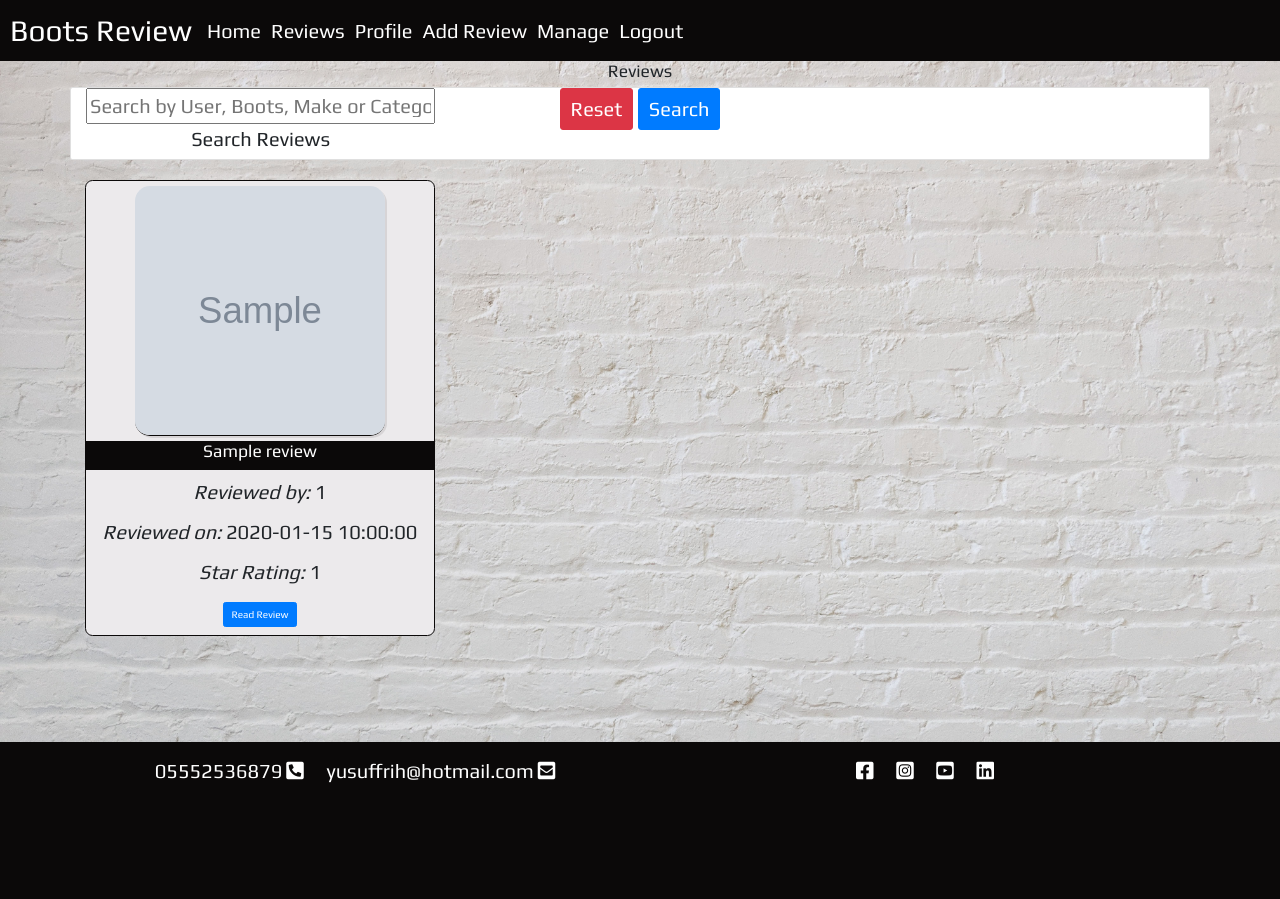
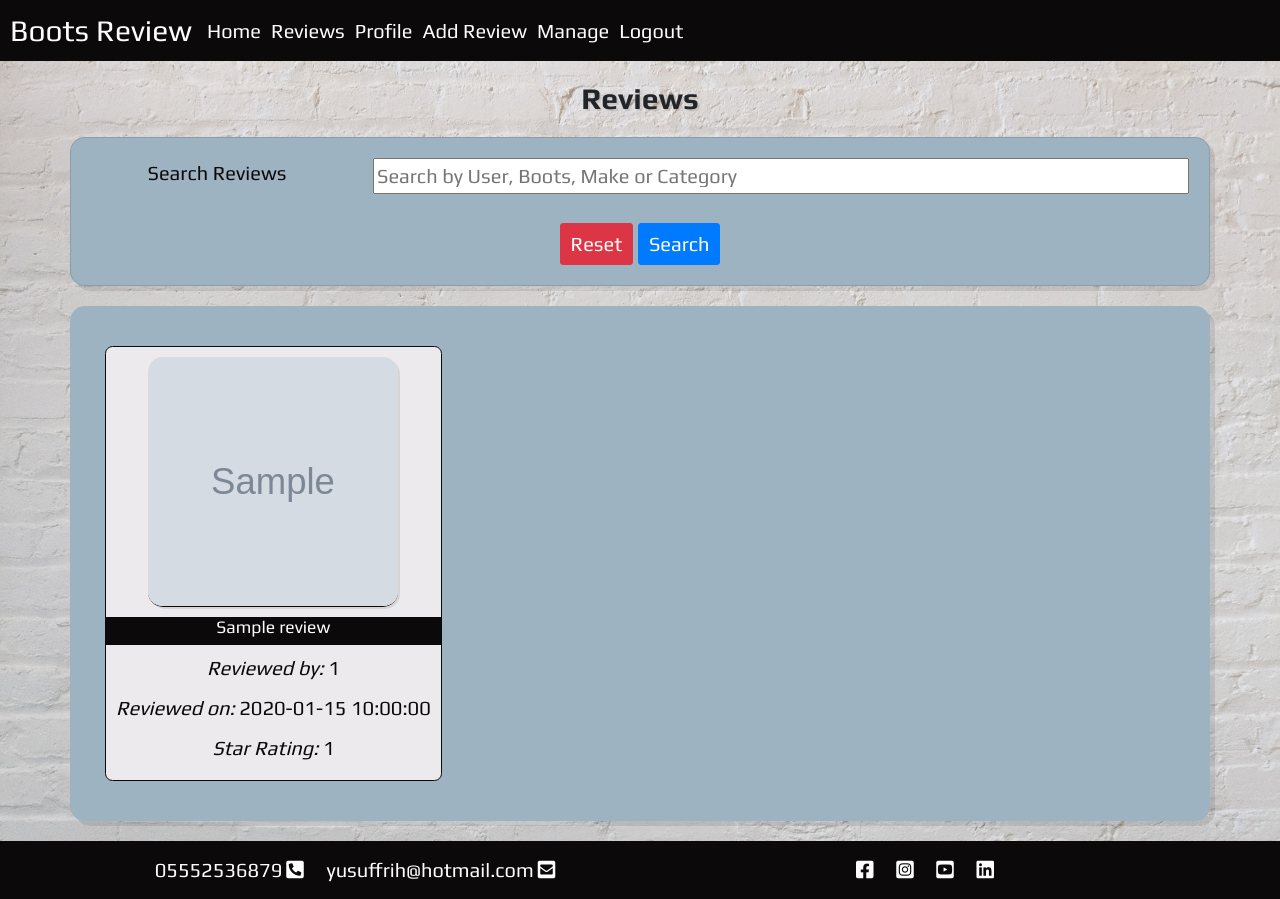
Before and after one commit to Yusuffrih/Boots-Review-MS3, a Flask app: page /search in a window 1280 px wide. Before the commit the page ends 783 px from the top, so only its background shows below. Run offline with Flask 2, Linux system fonts and the light colour scheme; the visitor is signed in with stand-in values (Sample User, id 1); grey boxes marked "Sample" are stand-in pictures; a database or web service that is not in the repository returns one stand-in record (values such as "Sample title"); some libraries are stand-ins or nearby versions.

Commit message:
WIP - Tydied up and styled reviews and section

```diff
--- a/templates/pages/reviews.html
+++ b/templates/pages/reviews.html
@@ -2,36 +2,40 @@
 {% block content%}
 {% include 'components/navigation/nav.html' %}
 {% include 'components/flash_messages/flash_messages.html' %}
-    <div class="container justify-content-center" id="review-container">
-        <h3>Reviews</h3>
-        <div class="row card">
-            <form action="{{ url_for('search') }}" method="POST" class="col-sm-12 col-md-8">
-                <div class="row justify-content-center">
-                    <div class="col-sm-12 col-md-8 col-lg-6">
-                        <input type="text" name="search" id="search" minlength="3" placeholder="Search by User, Boots, Make or Category" required>
+    <div class="container justify-content-center">
+        <h3 class="header">Reviews</h3>
+        <!-- Search -->
+        <form action="{{ url_for('search') }}" method="POST" class="row card section-container">
+            <div class="row">
+                <div class="col-3">
                     <label for="search">Search Reviews</label>
                 </div>
-                    <div class="col-sm-12 col-md-4 col-lg-6">
+                <div class="col-9 justify-content-start">
+                    <input type="text" name="search" id="search" minlength="3" placeholder="Search by User, Boots, Make or Category" required>
+                </div>
+            </div>
+            <div class="row">
+                <div class="col">
+                    <!-- Reset Button -->
                     <a type="button" href="{{ url_for('reviews') }}" class="btn btn-danger btn-lg">Reset</a>
+                    <!-- Search Button -->
                     <button type="submit" class="btn btn-lg btn-primary">Search</button>
                 </div>
             </div>
         </form>
-        </div>
             {% if reviews|length > 0 %}
-            <div class="row">
+                <div class="row section-container">
                     {% for review in reviews %}
                         <div class="col-sm-6 col-md-4">
                             <div id="profile-card" class="card">
-                            <img src="{{ review.image_url }}" alt="picture of boots being reviewed">
+                                <button class="btn" data-toggle="collapse" data-target="#collapse-{{loop.index}}" aria-expanded="false" aria-controls="collapseExample">
+                                    <img class="card-img-top" src="{{ review.image_url }}" alt="picture of boots being reviewed">
+                                </button>
                                 <div class="card-body">
                                     <h3 class="card-title">{{ review.boots_name }}</h3>
                                     <p><em>Reviewed by:</em> {{ review.user_id}}</p>
                                     <p><em>Reviewed on:</em> {{ review.review_date}}</p>
                                     <p><em>Star Rating:</em> {{ review.star_rating_id }}</p>
-                                <button class="btn btn-primary" type="button" data-toggle="collapse" data-target="#collapse-{{loop.index}}" aria-expanded="false" aria-controls="collapseExample">
-                                    Read Review
-                                </button>
                                     <div class="collapse" id="collapse-{{loop.index}}">
                                         <div class="card card-body">
                                             <p>{{ review.review }}</p>
@@ -43,7 +47,7 @@
                     {% endfor %}
                 </div>
             {% else %}
-            <h3>No Results Found, Try Another Search!</h3>
+                <h3 class="header" style="color: red;">No Results Found, Try Another Search!</h3>
             {% endif %}
     </div>
 
```
Lines whose indentation alone changed are shown as unchanged.
